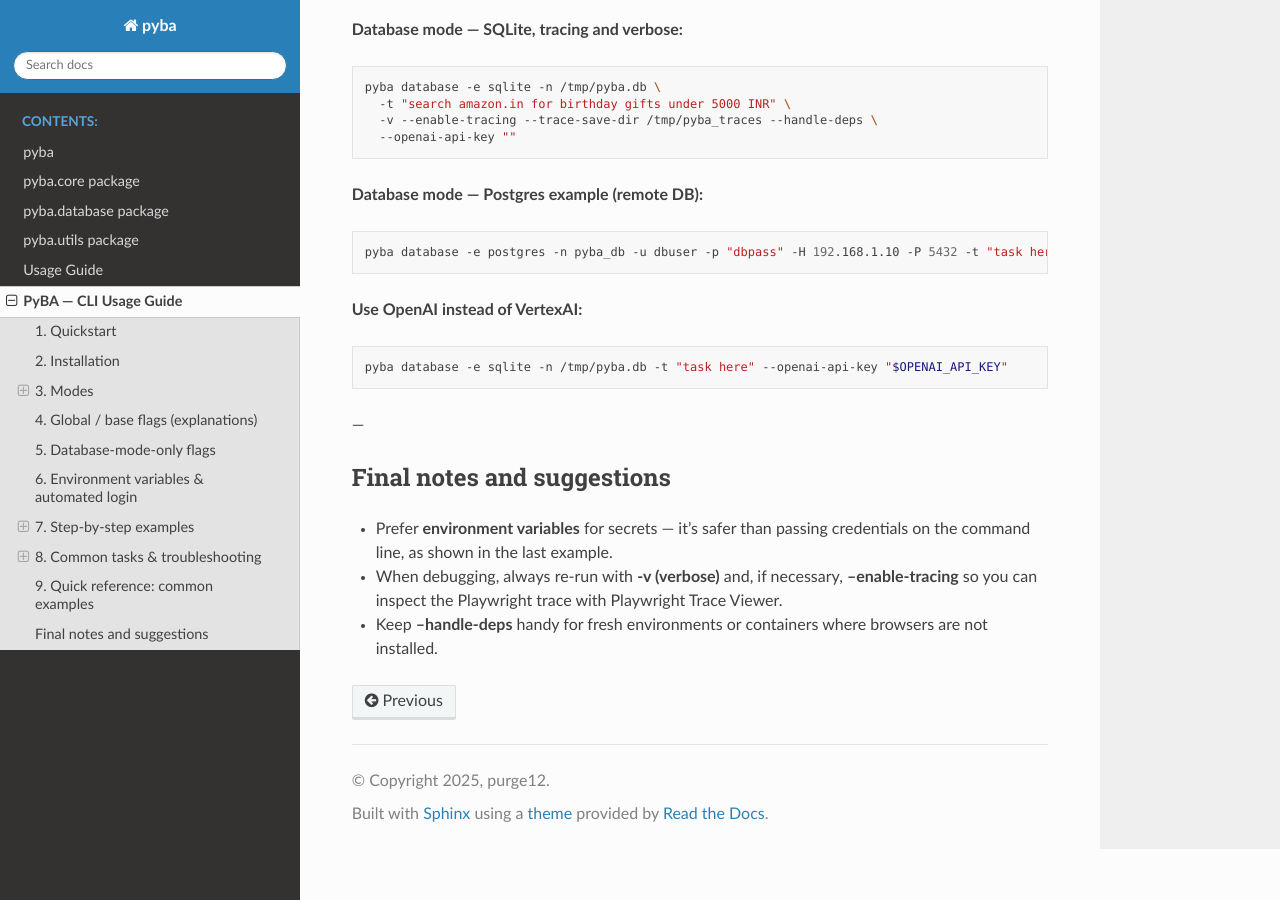
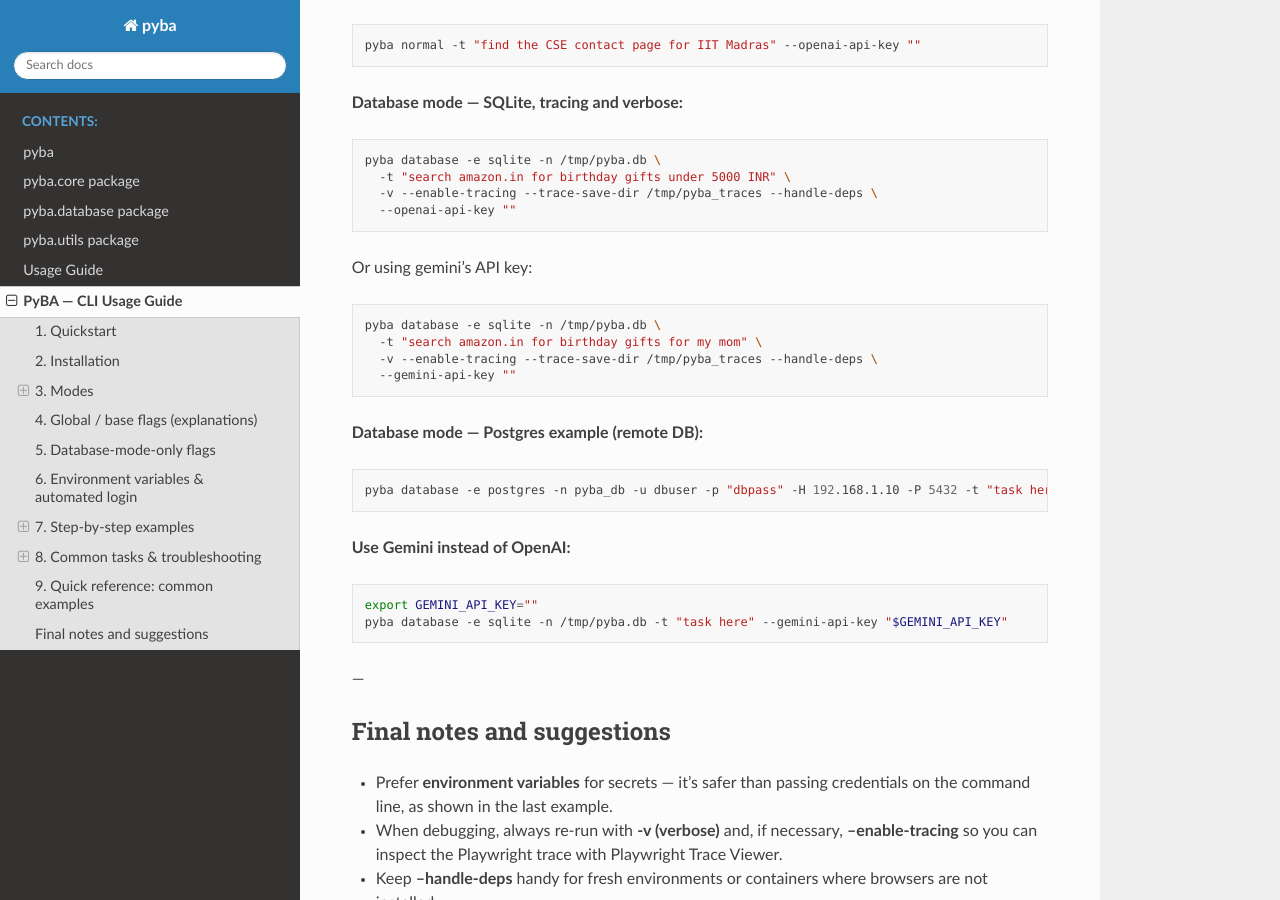
Before and after one commit to FauvidoTechnologies/PyBrowserAutomation, a Sphinx documentation site: the page built from docs/cli.rst, in a window 1280 px wide and 900 px high, scrolled down 7202 px. Built offline with Sphinx 7.4.7 and the Read the Docs theme 3.1.0, drawn with Linux system fonts in a browser that asks for light colours; some of the changed text lies outside the part shown.

Commit message:
added native gemini support to CLI and updated docs

```diff
--- a/docs/cli.rst
+++ b/docs/cli.rst
@@ -107,6 +107,11 @@
 * ``--vertexai-server-location <LOCATION>``
 
   * The region for VertexAI model serving (for example: ``us-central1``).
+
+* ``--gemini-api-key``
+
+  * Use this to run automations with Gemini-2.5-pro without VertexAI.
+  * If provided, the tool will use Gemini for LLM-driven decisions.
 
 * ``--headless``
 
@@ -338,17 +343,27 @@
       -v --enable-tracing --trace-save-dir /tmp/pyba_traces --handle-deps \
       --openai-api-key ""
 
+Or using gemini's API key:
+
+.. code-block:: bash
+
+    pyba database -e sqlite -n /tmp/pyba.db \
+      -t "search amazon.in for birthday gifts for my mom" \
+      -v --enable-tracing --trace-save-dir /tmp/pyba_traces --handle-deps \
+      --gemini-api-key ""
+
 **Database mode — Postgres example (remote DB):**
 
 .. code-block:: bash
 
     pyba database -e postgres -n pyba_db -u dbuser -p "dbpass" -H 192.168.1.10 -P 5432 -t "task here" --openai-api-key ""
 
-**Use OpenAI instead of VertexAI:**
+**Use Gemini instead of OpenAI:**
 
 .. code-block:: bash
 
-    pyba database -e sqlite -n /tmp/pyba.db -t "task here" --openai-api-key "$OPENAI_API_KEY"
+    export GEMINI_API_KEY=""
+    pyba database -e sqlite -n /tmp/pyba.db -t "task here" --gemini-api-key "$GEMINI_API_KEY"
 
 ---
 
```
Also changed, not shown: docs/usage.rst (+13 -2 lines), 2 other files.
